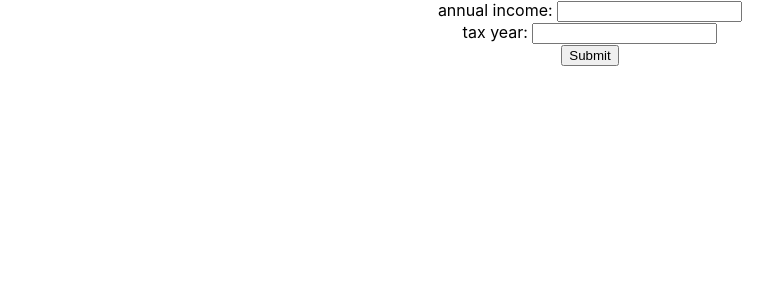
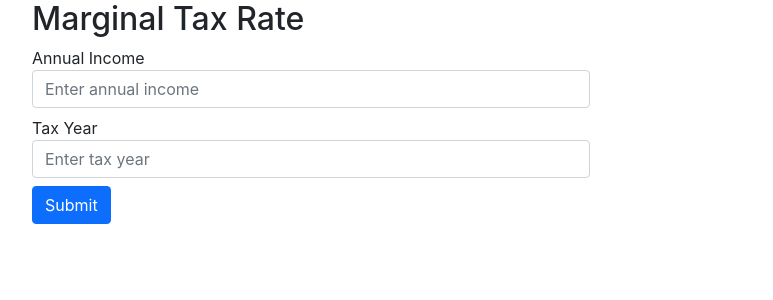
Before and after one commit to jmajcan/react-marginal-tax-rate, a React (Create React App) app: page / in a window 1280 px wide. Shown: the top 300 px of the page, without its empty margins (50-823 px from the left). Built offline with nearby package versions, Linux system fonts and the light colour scheme.

Commit message:
Form created

```diff
--- a/package.json
+++ b/package.json
@@ -6,6 +6,7 @@
     "@testing-library/jest-dom": "^5.11.4",
     "@testing-library/react": "^11.1.0",
     "@testing-library/user-event": "^12.1.10",
+    "bootstrap": "^5.1.3",
     "react": "^17.0.2",
     "react-dom": "^17.0.2",
     "react-scripts": "4.0.3",
--- a/public/index.html
+++ b/public/index.html
@@ -25,6 +25,7 @@
       Learn how to configure a non-root public URL by running `npm run build`.
     -->
     <title>React App</title>
+    <link href="https://cdn.jsdelivr.net/npm/bootstrap@5.1.3/dist/css/bootstrap.min.css" rel="stylesheet" integrity="sha384-1BmE4kWBq78iYhFldvKuhfTAU6auU8tT94WrHftjDbrCEXSU1oBoqyl2QvZ6jIW3" crossorigin="anonymous">
   </head>
   <body>
     <noscript>You need to enable JavaScript to run this app.</noscript>
--- /dev/null
+++ b/src/components/ErrorMessage.js
@@ -0,0 +1,20 @@
+import React, { Component } from 'react';
+import { Alert } from 'react-bootstrap';
+
+
+class ErrorMessage extends Component {
+
+
+    render() {
+        return (
+            <div>
+                <div class="alert alert-danger" role="alert">
+                    <h4 class="alert-heading">An error occured!</h4>
+                    <p class="mb-0">Error {this.props.status}: {this.props.message}</p>
+                </div>
+            </div>
+        );
+    }
+}
+
+export default ErrorMessage;
--- /dev/null
+++ b/src/components/TaxForm.js
@@ -0,0 +1,81 @@
+import React, { Component } from 'react';
+import ErrorMessage from './ErrorMessage';
+
+class TaxForm extends Component {
+    constructor(props) {
+        super(props)
+        this.state = {
+            taxBrackets: {},
+            isFormError: false,
+            error: {
+                errStatus: null,
+                errMessage: ''
+            }
+        }
+    }
+
+    componentDidUpdate(prevProps, prevState){
+        if(this.state.year !== prevState.year){
+            this.getTaxBrackets();
+        }
+    }
+
+    getTaxBrackets = async (year) => {
+        const taxBracketResponse = await fetch(`http://localhost:5000/tax-calculator/brackets/${year}`)
+            .then((response) => {
+                console.log(response)
+                if (response.ok) {
+                    return response.json();
+                } else {
+                    throw (response);
+                }
+            })
+            .then((resp) => {
+                this.setState({
+                    taxBrackets: resp.tax_brackets
+                });
+            })
+            .catch((error) => {
+                console.log('CATCH ERROR: ', error);
+                this.setState({
+                    isFormError: true,
+                    error: {
+                        errStatus: error.status,
+                        errMessage: error.statusText
+                    }
+                })
+            });
+        return taxBracketResponse;
+    }
+
+    handleSubmit = (event) => {
+        event.preventDefault();
+        const taxBrackets = this.getTaxBrackets(event.target.taxYear.value);
+        if(taxBrackets){
+            // do calculation
+        }
+        console.log(this.state)
+    }
+
+    render() {
+        return (
+            <div class="container">
+                <h2>Marginal Tax Rate</h2>
+                <form class="form-inline" onSubmit={this.handleSubmit}>
+                    <div class="form-group col-md-6 mb-2" >
+                        <label for="incomeInput">Annual Income</label>
+                        <input type="number" class="form-control" id="incomeInput" name="income" placeholder="Enter annual income" />
+                    </div>
+                    <div class="form-group col-md-6 mb-2">
+                        <label for="incomeInput">Tax Year</label>
+                        <input type="number" class="form-control" id="yearInput" name="taxYear" placeholder="Enter tax year" />
+                    </div>
+                    <button type="submit" class="btn btn-primary">Submit</button>
+                </form>
+                {this.state.isFormError ? <ErrorMessage status={this.state.error.errStatus} message={this.state.error.errMessage} /> : null}
+            </div>
+        );
+    }
+}
+
+export default TaxForm;
--- a/src/containers/App.js
+++ b/src/containers/App.js
@@ -1,15 +1,12 @@
 import logo from '../logo.svg';
 import '../style/App.css';
+import TaxForm from '../components/TaxForm';
 
 function App() {
   return (
-    <div className="App">
-      <form>
-        <label>annual income: <input type="number" name="income" /></label><br />
-        <label>tax year: <input type="number" name="income" /></label><br />
-        <input type="submit" value="Submit" />
-      </form>
-    </div>
+    <>
+      <TaxForm />
+    </>
   );
 }
 
```
Also changed, not shown: 1 other file (tests, documents, lock files or other folders).
